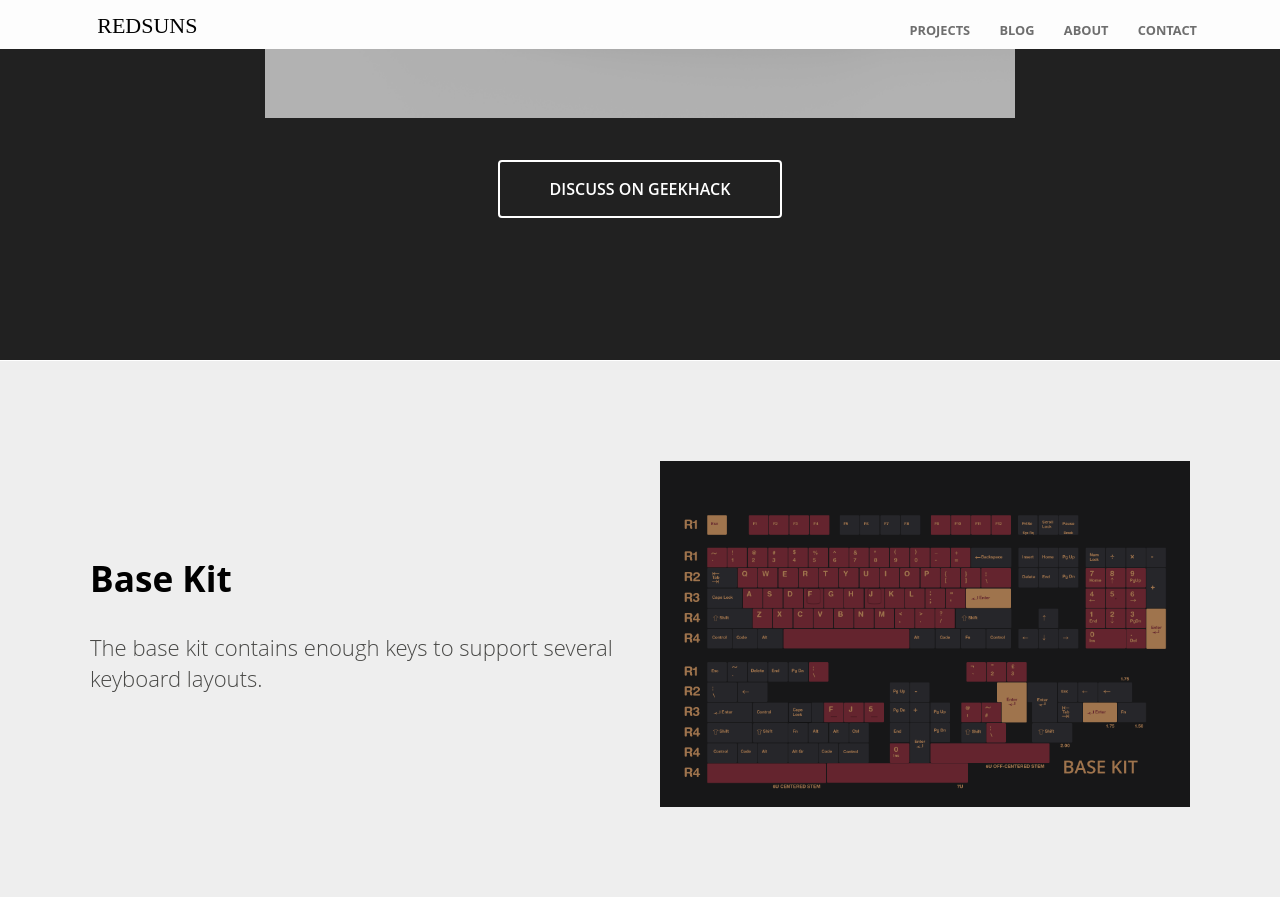
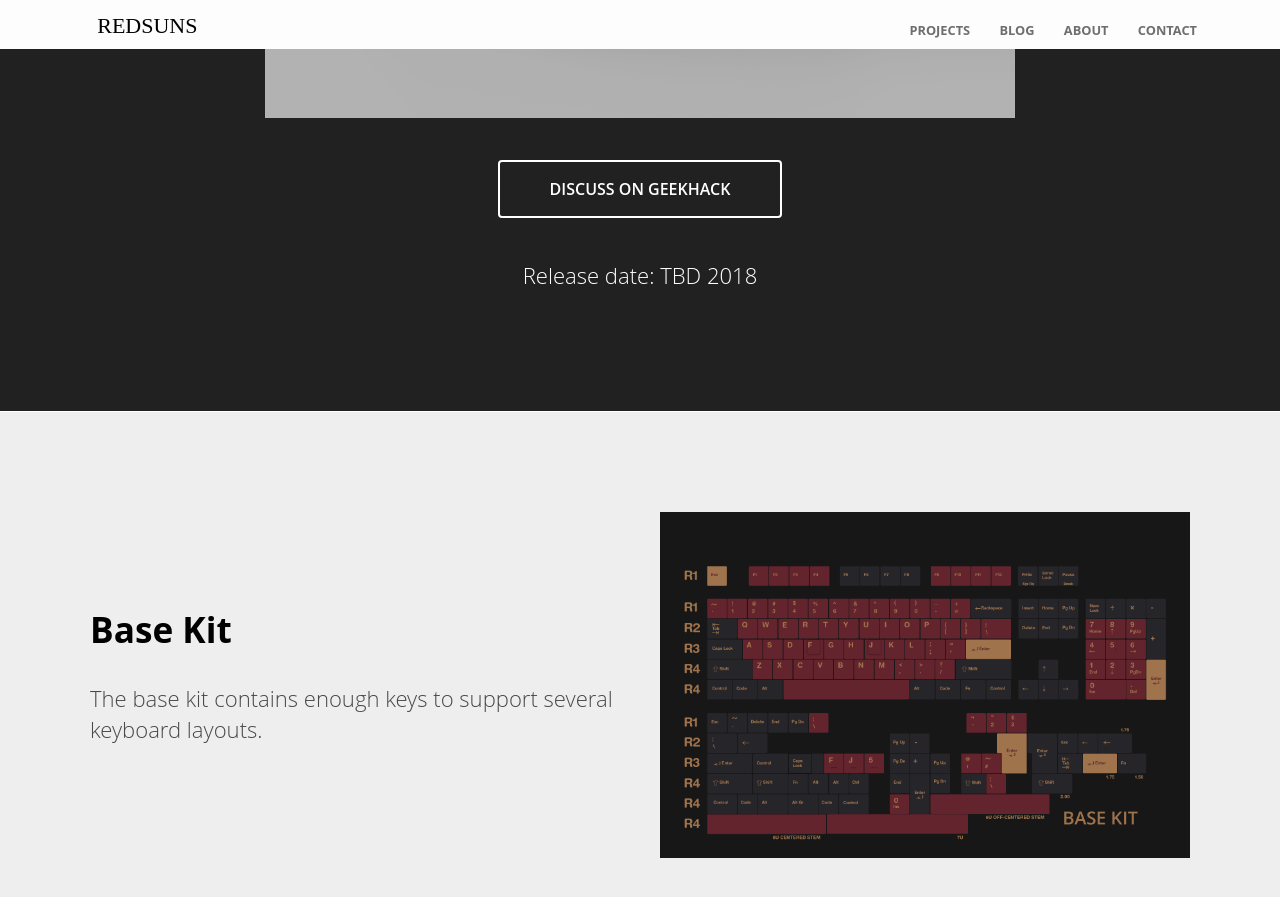
Before and after one commit to RedSunsRMK/redsunsrmk.github.io, a Jekyll site: the page built from index.html, in a window 1280 px wide and 900 px high, scrolled down 509 px. Shown: the top 897 px of the window. Built offline with Jekyll 4.4.1, drawn with Linux system fonts in a browser that asks for light colours.

Commit message:
Update index.html

```diff
--- a/index.html
+++ b/index.html
@@ -11,6 +11,7 @@ description: A Samurai-themed Custom Keycap Set
 			<img src="images/Aura60_RedSamurai_C2R01.png" alt="Screenshot" class="screenshot editable" />
 		</div>
 		<div class="cta button alt"><a href="https://geekhack.org/index.php?topic=89970.0" target="_blank">DISCUSS ON GEEKHACK</a></div>
+		<p>Release date: TBD 2018</p>
 	</div>
 </section>
 
```
